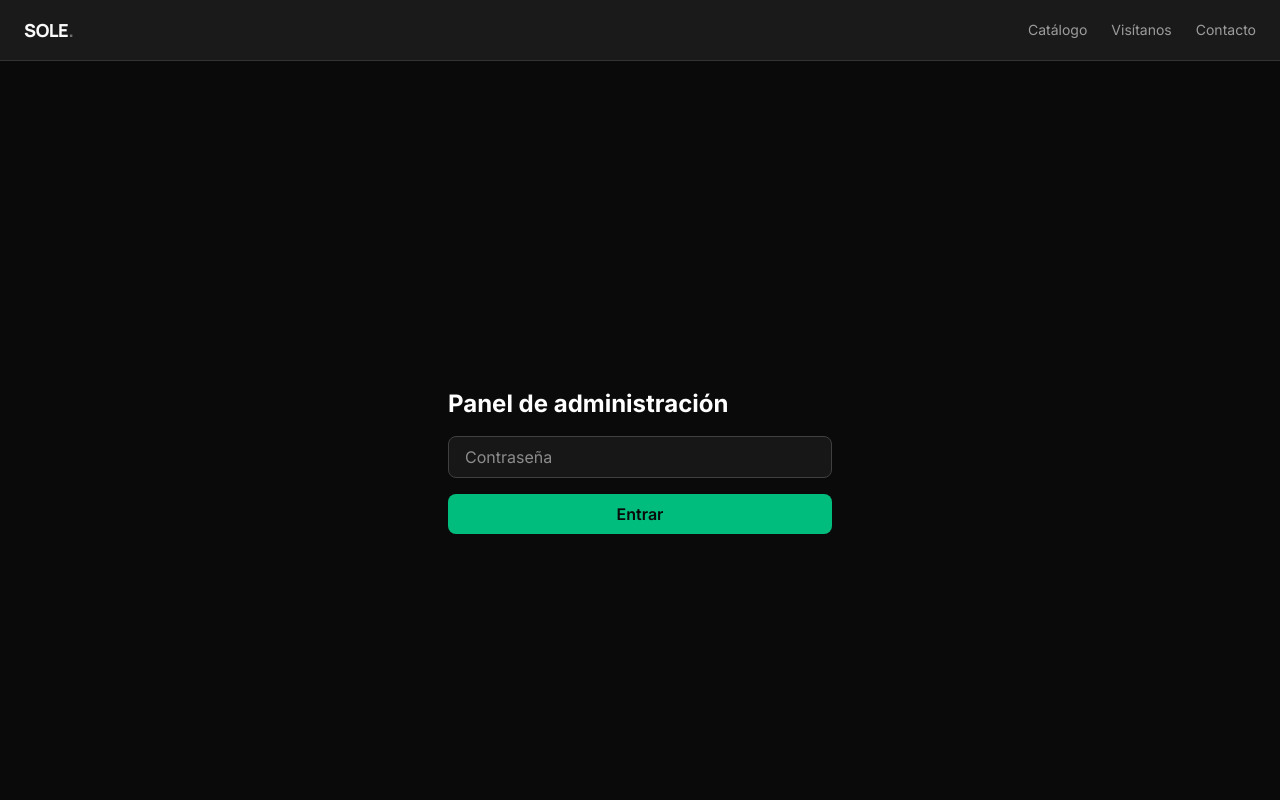
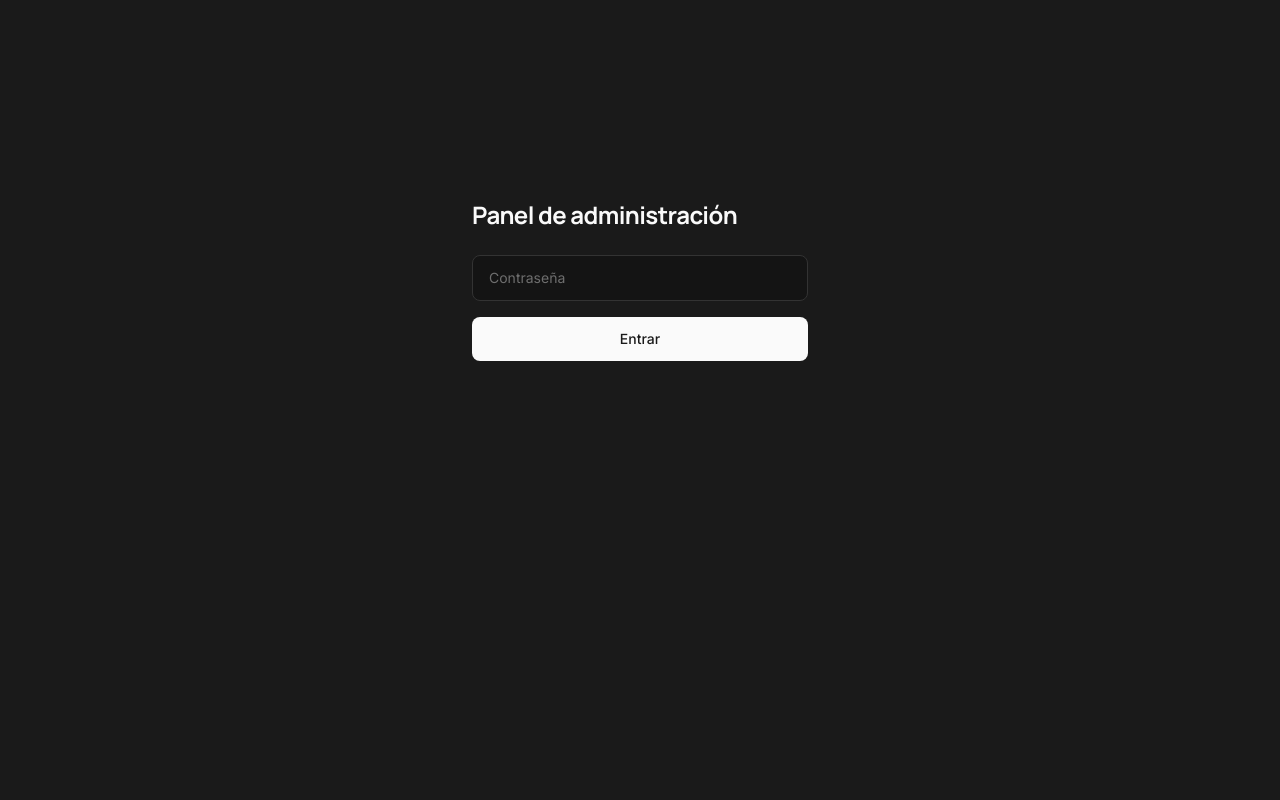
Before and after one commit to Kelvmdev/tienda-zapatos, a Next.js app: page /admin/login in a window 1280 px wide. Shown: the top 800 px of the page. Built offline with nearby package versions, Linux system fonts and the light colour scheme.

Commit message:
Rediseno del admin + layout limpio sin nav/footer de tienda

```diff
--- a/app/admin/PanelClient.tsx
+++ b/app/admin/PanelClient.tsx
@@ -59,28 +59,28 @@ export default function PanelClient({
   return (
     <div className="mx-auto max-w-2xl">
       <div className="flex items-center justify-between">
-        <h1 className="text-3xl font-bold">Panel ✅</h1>
+        <h1 className="font-display text-3xl font-bold tracking-tight text-hueso">Panel</h1>
         <form action={logout}>
-          <button type="submit" className="text-neutral-400 hover:text-white text-sm">
+          <button type="submit" className="text-sm text-tenue transition hover:text-hueso">
             Cerrar sesión
           </button>
         </form>
       </div>
 
-      <p className="mt-2 text-sm text-neutral-500">
+      <p className="mt-2 text-sm text-tenue-2">
         Edita, agrega o borra los que quieras. Nada se guarda hasta que pulses{" "}
-        <span className="text-emerald-400">Guardar todo</span>.
+        <span className="text-hueso">Guardar todo</span>.
       </p>
 
-      <div className="mt-8 flex flex-col gap-8">
+      <div className="mt-8 flex flex-col gap-6">
         {zapatos.map((z) => (
-          <div key={z.slug} className="bg-neutral-900 border border-neutral-800 rounded-2xl p-4 flex flex-col gap-3">
+          <div key={z.slug} className="flex flex-col gap-3 rounded-xl border border-linea bg-grafito-deep p-4">
             <div className="flex items-center justify-between">
-              <p className="text-xs text-neutral-500">{z.slug}</p>
+              <p className="text-xs text-tenue-2">{z.slug}</p>
               <button
                 type="button"
                 onClick={() => borrar(z.slug)}
-                className="text-red-400 hover:text-red-300 text-sm"
+                className="text-sm text-red-400 transition hover:text-red-300"
               >
                 Borrar
               </button>
@@ -91,67 +91,67 @@ export default function PanelClient({
               onSubir={(url) => actualizar(z.slug, { imagen: url })}
             />
 
-            <label className="text-sm text-neutral-400">
+            <label className="text-sm text-tenue">
               Nombre
               <input
                 value={z.nombre}
                 onChange={(e) => actualizar(z.slug, { nombre: e.target.value })}
-                className="mt-1 w-full bg-neutral-800 border border-neutral-700 rounded-lg px-3 py-2"
+                className="mt-1 w-full rounded-lg border border-linea bg-grafito px-3 py-2 text-sm text-hueso outline-none transition focus:border-borde"
               />
             </label>
-            <label className="text-sm text-neutral-400">
+            <label className="text-sm text-tenue">
               Marca
               <input
                 value={z.marca}
                 onChange={(e) => actualizar(z.slug, { marca: e.target.value })}
-                className="mt-1 w-full bg-neutral-800 border border-neutral-700 rounded-lg px-3 py-2"
+                className="mt-1 w-full rounded-lg border border-linea bg-grafito px-3 py-2 text-sm text-hueso outline-none transition focus:border-borde"
               />
             </label>
-            <label className="text-sm text-neutral-400">
+            <label className="text-sm text-tenue">
               Precio
               <input
                 type="number"
                 value={z.precio}
                 onChange={(e) => actualizar(z.slug, { precio: Number(e.target.value) })}
-                className="mt-1 w-full bg-neutral-800 border border-neutral-700 rounded-lg px-3 py-2"
+                className="mt-1 w-full rounded-lg border border-linea bg-grafito px-3 py-2 text-sm text-hueso outline-none transition focus:border-borde"
               />
             </label>
-            <label className="text-sm text-neutral-400">
+            <label className="text-sm text-tenue">
               Descripción
               <textarea
                 value={z.descripcion}
                 onChange={(e) => actualizar(z.slug, { descripcion: e.target.value })}
                 rows={3}
-                className="mt-1 w-full bg-neutral-800 border border-neutral-700 rounded-lg px-3 py-2"
+                className="mt-1 w-full resize-none rounded-lg border border-linea bg-grafito px-3 py-2 text-sm text-hueso outline-none transition focus:border-borde"
               />
             </label>
           </div>
         ))}
       </div>
 
-      <div className="mt-8 flex flex-col sm:flex-row gap-3">
+      <div className="mt-8 flex flex-col gap-3 sm:flex-row">
         <button
           type="button"
           onClick={guardar}
           disabled={estado === "guardando"}
-          className="flex-1 bg-emerald-500 text-neutral-950 font-semibold rounded-lg px-4 py-3 hover:bg-emerald-400 transition disabled:opacity-60"
+          className="flex-1 rounded-lg bg-hueso px-4 py-3 text-sm font-medium text-grafito transition duration-150 active:scale-95 hover:opacity-90 disabled:opacity-60 disabled:active:scale-100"
         >
           {estado === "guardando" ? "Guardando…" : "Guardar todo"}
         </button>
         <button
           type="button"
           onClick={agregar}
-          className="flex-1 border border-emerald-500 text-emerald-400 font-semibold rounded-lg px-4 py-3 hover:bg-emerald-500 hover:text-neutral-950 transition"
+          className="flex-1 rounded-lg border border-borde px-4 py-3 text-sm font-medium text-hueso transition duration-150 active:scale-95 hover:bg-superficie"
         >
           + Agregar zapato
         </button>
       </div>
 
       {estado === "ok" && (
-        <p className="mt-4 text-emerald-400 text-sm">✅ Guardado. El sitio se actualiza en ~1 min.</p>
+        <p className="mt-4 text-sm text-hueso">✅ Guardado. El sitio se actualiza en ~1 min.</p>
       )}
       {estado === "error" && (
-        <p className="mt-4 text-red-400 text-sm">❌ No se pudo guardar. Intenta de nuevo.</p>
+        <p className="mt-4 text-sm text-red-400">❌ No se pudo guardar. Intenta de nuevo.</p>
       )}
     </div>
   );
--- a/app/admin/SubirImagen.tsx
+++ b/app/admin/SubirImagen.tsx
@@ -34,9 +34,9 @@ export default function SubirImagen({
       <img
         src={imagenActual}
         alt="Vista previa"
-        className="w-16 h-16 rounded-lg object-cover border border-neutral-700"
+        className="h-16 w-16 rounded-lg border border-linea object-cover"
       />
-      <label className="text-sm text-emerald-400 cursor-pointer hover:underline">
+      <label className="cursor-pointer text-sm text-tenue transition hover:text-hueso">
         {subiendo ? "Subiendo…" : "Cambiar foto"}
         <input
           type="file"
--- a/app/admin/login/page.tsx
+++ b/app/admin/login/page.tsx
@@ -20,13 +20,22 @@ async function login(formData: FormData) {
 
 export default function LoginPage() {
   return (
-    <main className="min-h-screen bg-neutral-950 text-white flex items-center justify-center px-6">
-      <form action={login} className="w-full max-w-sm flex flex-col gap-4">
-        <h1 className="text-2xl font-bold">Panel de administración</h1>
-        <input name="clave" type="password" required placeholder="Contraseña"
-          className="bg-neutral-900 border border-neutral-700 rounded-lg px-4 py-2" />
-        <button type="submit"
-          className="bg-emerald-500 text-neutral-950 font-semibold rounded-lg px-4 py-2 hover:bg-emerald-400 transition">
+    <main className="mx-auto flex min-h-[70vh] max-w-sm flex-col justify-center px-6">
+      <h1 className="font-display text-2xl font-bold tracking-tight text-hueso">
+        Panel de administración
+      </h1>
+      <form action={login} className="mt-6 flex flex-col gap-4">
+        <input
+          name="clave"
+          type="password"
+          required
+          placeholder="Contraseña"
+          className="rounded-lg border border-linea bg-grafito-deep px-4 py-3 text-sm text-hueso outline-none transition placeholder:text-tenue-2 focus:border-borde"
+        />
+        <button
+          type="submit"
+          className="rounded-lg bg-hueso px-4 py-3 text-sm font-medium text-grafito transition duration-150 active:scale-95 hover:opacity-90"
+        >
           Entrar
         </button>
       </form>
--- a/app/admin/page.tsx
+++ b/app/admin/page.tsx
@@ -40,7 +40,7 @@ export default async function AdminPage() {
   const data = await leerData();
 
   return (
-    <main className="min-h-screen bg-neutral-950 text-white px-6 py-12">
+    <main className="min-h-screen px-6 py-12">
       <PanelClient zapatosIniciales={data.zapatos} />
     </main>
   );
--- /dev/null
+++ b/app/components/Chrome.tsx
@@ -0,0 +1,17 @@
+"use client";
+import { usePathname } from "next/navigation";
+import Navbar from "./Navbar";
+import Footer from "./Footer";
+
+export default function Chrome({ children }: { children: React.ReactNode }) {
+  const pathname = usePathname();
+  const esAdmin = pathname?.startsWith("/admin");
+
+  return (
+    <>
+      {!esAdmin && <Navbar />}
+      {children}
+      {!esAdmin && <Footer />}
+    </>
+  );
+}
--- a/app/layout.tsx
+++ b/app/layout.tsx
@@ -1,8 +1,7 @@
 import type { Metadata } from "next";
 import { Manrope, Inter } from "next/font/google";
 import "./globals.css";
-import Navbar from "./components/Navbar";
-import Footer from "./components/Footer";
+import Chrome from "./components/Chrome";
 
 const manrope = Manrope({
   variable: "--font-manrope",
@@ -36,9 +35,7 @@ export default function RootLayout({
   return (
     <html lang="es">
       <body className={`${manrope.variable} ${inter.variable} antialiased`}>
-        <Navbar />
-        {children}
-        <Footer />
+        <Chrome>{children}</Chrome>
       </body>
     </html>
   );
```
